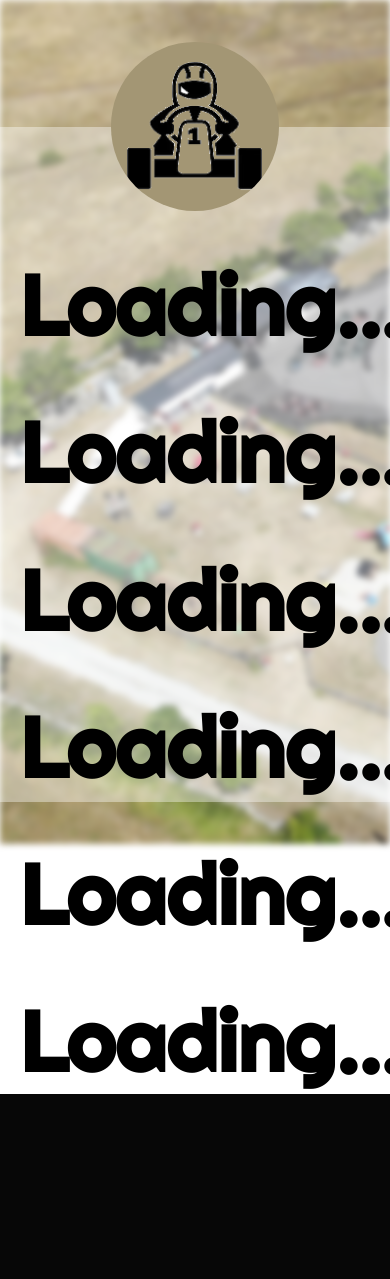
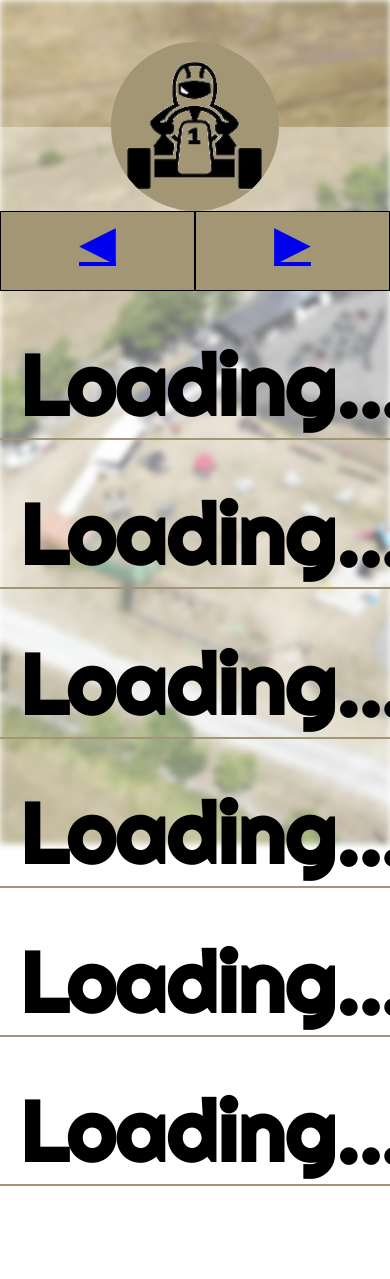
Before and after one commit to Foxmaner/gokartBooking, a PHP site: page /html/depotPage/depotPage.php in a window 390 px wide; the page is wider, and only the part inside the window is pictured. Before the commit the page ends 1094 px from the top of that part, so only its background shows below. Run offline with PHP 8.4, Linux system fonts and the light colour scheme; a user stored in the database is signed in; data comes from the database, SQL or seed files in the repository; data that the repository does not hold is empty.

Commit message:
0.9.4.1[depotPage] Added -Buttons for mobile, due to not having a keyboard. Changes -Better looking CSS code -Better looking style with Mobile and small computers

```diff
--- a/html/depotPage/depotContentPage.php
+++ b/html/depotPage/depotContentPage.php
@@ -1,7 +1,12 @@
 
 <div id="loginBackground"></div>
-<div id="depotSection" class="col-10 col-s-10">
+<div id="depotSection" class="col-10 col-s-12">
   <a href="../../index.php"> <div id="settingTitleIcon"></div> </a>
+
+  <section id="buttonSection">
+    <a href="javascript: changeActiveRace('s')" class="changeActiveRaceButton">◀</a>
+    <a href="javascript: changeActiveRace('a')" class="changeActiveRaceButton">▶</a>
+  </section>
 
   <section id="leftSection" class="col-6 col-s-6">
     <div class="leftText col-12 col-s-12">
@@ -30,5 +35,6 @@
     <h1 class="depotOutput col-12 col-s-12 rightOutput" id="outputDouble">Loading...</h1>
     </div>
   </section>
+  <div class="filler"><div>
 
 </div>
--- a/style/depotStyle/depotStyle.css
+++ b/style/depotStyle/depotStyle.css
@@ -1,3 +1,6 @@
+/* --*/
+/* General*/
+/* --*/
 * {
   box-sizing: border-box;
   font-family: 'Righteous', cursive;
@@ -7,12 +10,13 @@
   border-collapse: collapse;
 }
 
-html{
-  margin:0px;
-  padding:0px;
-  width:100%;
+html {
+  margin: 0px;
+  padding: 0px;
+  width: 100%;
 }
-body{
+
+body {
   width: 100%;
   min-height: 100vh;
 }
@@ -20,8 +24,7 @@
 /* --*/
 /* Wrapper*/
 /* --*/
-
-.title{
+.title {
   position: relative;
   bottom: 3vh;
   float: left;
@@ -29,101 +32,106 @@
 
 /* Zoom in/Zoom out animation */
 @keyframes breath {
-0%   { background-size: auto 110%; }
-50% { background-size: auto 120%; }
-100% { background-size: auto 110%; }
+  0% {
+    background-size: auto 110%;
   }
 
-#loginBackground{
+  50% {
+    background-size: auto 120%;
+  }
+
+  100% {
+    background-size: auto 110%;
+  }
+}
+
+#loginBackground {
   height: 100%;
   width: 100%;
-position: absolute;
-
+  position: fixed;
   /*animation: breath 30s ease-in-out infinite;*/
   /* Links to the picture */
   background-image: url("../../media/pictures/topdownView.JPG");
-
   /* Add the blur effect */
   filter: blur(3px);
   -webkit-filter: blur(3px);
-
   /* Center and scale the image nicely */
   background-repeat: no-repeat;
   background-size: cover;
-
-
   z-index: -1;
   float: left;
-
 }
 
-#depotSection{
-  background-color: rgb(255,255,255,0.39);
-
-
-
+#depotSection {
+  background-color: rgb(255, 255, 255, 0.39);
   padding-bottom: 1vh;
-
-
-
   margin-top: 15vh;
   float: left;
-  height: 80vh;
+  min-height: 80vh;
 }
 
-#settingTitleIcon{
+#settingTitleIcon {
   background-image: url("../../media/icons/kartIcon.PNG");
   /* Center and scale the image nicely */
   background-repeat: no-repeat;
   background-size: 80% auto;
   background-position: center;
-  background-color: rgb(163,150,116);
+  background-color: rgb(163, 150, 116);
   width: 20vh;
   height: 20vh;
   border-radius: 50%;
-
   float: none;
-  margin:0px auto;
-
-  position: relative;
-  bottom: 10vh;
-
-}
-.depotText{
-  font-size: 5rem;
-
-}
-
-#leftText{
-float: left;
-
-}
-.rightOutput{
-  text-align: right;
-}
-
-#leftSection{
-  float: left;
-  margin-right: 0;
-
-  position: relative;
-  bottom: 10vh;
-
-}
-#rightSection{
-  float: right;
-
+  margin: 0px auto;
   position: relative;
   bottom: 10vh;
 }
-.depotOutput{
+
+.depotText {
+  font-size: 5rem;
+}
+
+#buttonSection {
+  width: 100%;
+  position: relative;
+  bottom: 10vh;
+}
+
+.changeActiveRaceButton {
+  float: left;
+  width: 50%;
+  background-color: rgb(163, 150, 116);
+  height: 5rem;
+  font-size: 3rem;
+  border: 1px solid black;
+  text-align: center;
+  display: inline-block;
+}
+
+#leftText {
+  float: left;
+}
+
+#leftSection {
+  float: left;
+  margin-right: 0;
+  position: relative;
+  bottom: 10vh;
+}
+
+#rightSection {
+  float: left;
+  position: relative;
+  bottom: 10vh;
+}
+
+.depotOutput {
   float: left;
   font-size: 10vh;
   padding-top: 5vh;
   padding-left: 5%;
   padding-right: 5%;
+  border-bottom: 2px solid rgb(163, 150, 116);
 }
-
 
 /* For mobile phones: */
 [class*="col-"] {
@@ -180,6 +188,14 @@
   .col-s-12 {
     width: 100%;
   }
+
+  .depotOutput {
+    border: 0;
+  }
+
+  #buttonSection {
+    display: none;
+  }
 }
 
 @media only screen and (min-width: 768px) {
@@ -233,7 +249,19 @@
     width: 100%;
   }
 
-  #depotSection{
+  #depotSection {
     margin-left: 8.335%;
   }
+
+  .rightOutput {
+    text-align: right;
   }
+
+  .depotOutput {
+    border: 0;
+  }
+
+  #buttonSection {
+    display: none;
+  }
+}
```
Lines whose indentation alone changed are shown as unchanged.
